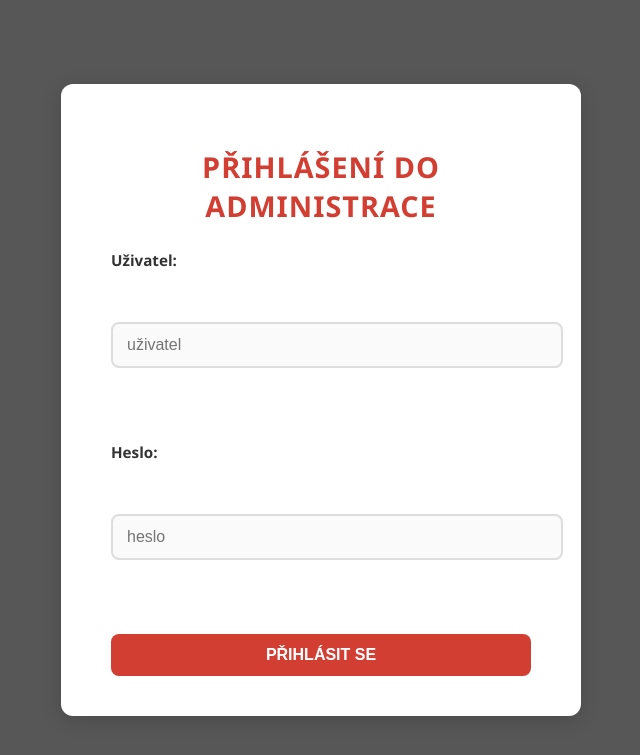
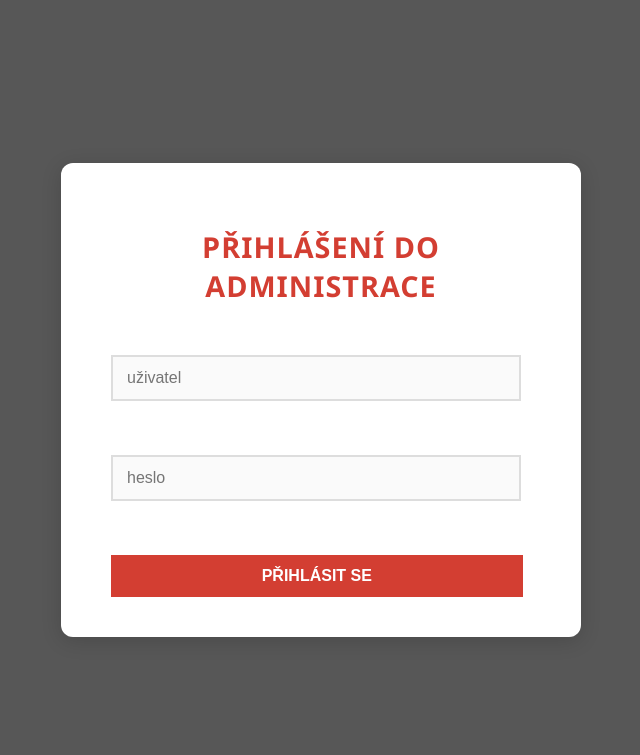
Before and after one commit to altuux/eletrikazapad, a PHP site: page /admin/login.php in a window 1280 px wide. Shown: the top 755 px of the page, without its empty margins (319-959 px from the left). Run offline with PHP 8.4, Linux system fonts and the light colour scheme.

Commit message:
styling - name fix

```diff
--- a/admin/login.php
+++ b/admin/login.php
@@ -4,7 +4,6 @@
 session_start();
 require_once 'config.php';
 
-// Pokud už je přihlášený, přesměruj na dashboard
 if (isset($_SESSION['username'])) {
     header("Location: dashboard.php");
     exit();
@@ -15,9 +14,8 @@ if ($_SERVER['REQUEST_METHOD'] === 'POST') {
     $username = $_POST['username'] ?? '';
     $password = $_POST['password'] ?? '';
 
-    // Jediný povolený uživatel
-    $admin_username = 'admin';
-    $admin_password = 'admin123'; // Můžeš změnit, nebo později uložit hash do DB
+    $admin_username = 'Fasi';
+    $admin_password = 'Kouše';
 
     if ($username === $admin_username && $password === $admin_password) {
         $_SESSION['username'] = $username;
@@ -34,16 +32,14 @@ if ($_SERVER['REQUEST_METHOD'] === 'POST') {
 <head>
     <meta charset="UTF-8">
     <title>Přihlášení</title>
-    <link rel="stylesheet" href="style-admin.css" class="css">
+    <link rel="stylesheet" href="loginStyle.css" class="css">
 </head>
 <body>
     <div class="loginContainer">
         <h2>Přihlášení do administrace</h2>
         <?php if (isset($error)) echo "<p style='color:red;'>$error</p>"; ?>
         <form method="POST" action="">
-            <label>Uživatel:</label><br>
             <input type="text" name="username" placeholder="uživatel" required><br><br>
-            <label>Heslo:</label><br>
             <input type="password" name="password" placeholder="heslo" required><br><br>
             <button type="submit">Přihlásit se</button>
         </form>
--- a/admin/style-admin.css
+++ b/admin/loginStyle.css
@@ -28,13 +28,14 @@ h2 {
     font-size: 1.8rem;
     text-transform: uppercase;
     letter-spacing: 1px;
+    margin-bottom: 50px;
 }
 
 /* === FORMULÁŘ === */
 form {
     display: flex;
     flex-direction: column;
-    gap: 15px;
+    gap: 5px;
 }
 
 label {
@@ -46,14 +47,12 @@ label {
 
 input[type="text"],
 input[type="password"] {
-    width: 100%;
+    width: 90%;
     padding: 12px 14px;
     border: 2px solid #ddd;
-    border-radius: 8px;
     font-size: 1rem;
     color: #333;
     background-color: #fafafa;
-    transition: border-color 0.3s ease, background 0.3s ease;
 }
 
 input[type="text"]:focus,
@@ -71,15 +70,15 @@ button {
     font-size: 1rem;
     font-weight: 600;
     border: none;
-    border-radius: 8px;
     cursor: pointer;
-    transition: all 0.3s ease;
     text-transform: uppercase;
+    width: 98%;
+    padding: 12px 14px;
+    font-size: 1rem;
 }
 
 button:hover {
     background-color: #b83127;
-    transform: translateY(-2px);
 }
 
 /* === CHYBOVÁ HLÁŠKA === */
```
Also changed, not shown: admin/dashboard.php (+9 -4 lines), admin/dashboardStyle.css (added).
